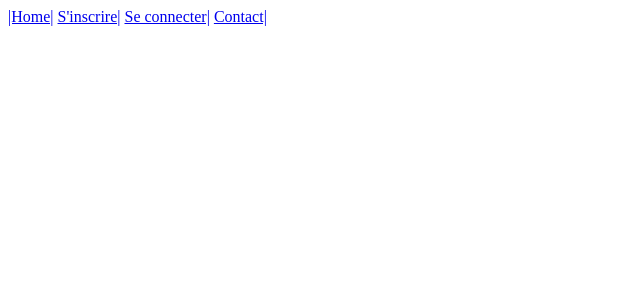
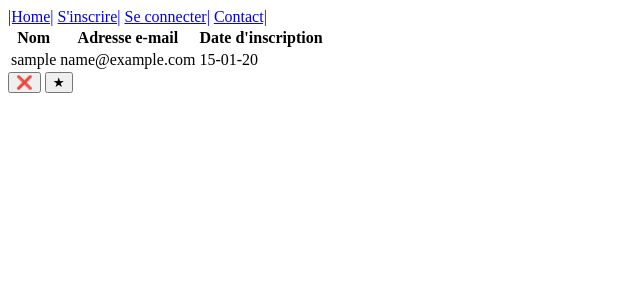
Before and after one commit to manucarenjot/blog-evaluation, a PHP site: page /index.php?c=espace-admin in a window 1280 px wide. Shown: the top 300 px of the page, without its empty margins (0-640 px from the left). Run offline with PHP 8.4, Linux system fonts and the light colour scheme; tables that the repository leaves empty or names only in its code hold one stand-in row (values such as "Sample post").

Commit message:
Gestion de la page admin, création du fonction pour bannir les utilisateurs

```diff
--- a/Controller/AbstactController.php
+++ b/Controller/AbstactController.php
@@ -24,5 +24,9 @@ abstract class AbstactController
         return isset($_POST['delete']);
     }
 
+public function getBanned(): bool {
+    return isset($_POST['banned']);
+}
+
 
 }
--- a/Controller/AdminController.php
+++ b/Controller/AdminController.php
@@ -4,6 +4,13 @@ class AdminController  extends AbstactController {
     public function index()
     {
         $this->render('admin/espace-admin');
+        UserManager::getAllUser();
+        if ($this->getBanned()) {
+            echo 'ok';
+            $mail = trim(strip_tags($_POST['mail']));
+            $username = trim(strip_tags($_POST['username']));
+            BannedManager::addBannedUser($mail, $username);
+        }
     }
 
     public function addRole()
--- a/Controller/UserController.php
+++ b/Controller/UserController.php
@@ -55,7 +55,7 @@ class UserController extends AbstactController
             } else {
                 UserManager::getMailExist($mail);
                 UserManager::getUsernameExist($username);
-
+                $username = lcfirst($username);
                 $passwordHash = password_hash($password, PASSWORD_DEFAULT);
                 UserManager::addUser($username, $mail, $passwordHash);
 
--- /dev/null
+++ b/Model/BannedManager.php
@@ -0,0 +1,19 @@
+<?php
+
+use App\Connect\Connect;
+
+class BannedManager
+{
+    public static function addBannedUser(string $mail, string $username) {
+        $insert = Connect::getPDO()->prepare("INSERT INTO fpm03_banned (mail) value ('$mail')");
+
+        if ($insert->execute()) {
+            $alert = [];
+            $alert[] = '<div class="alert-succes">Vous avez banni '. $username .'!</div>';
+            if (count($alert) > 0) {
+                $_SESSION['alert'] = $alert;
+                header('LOCATION: ?c=espace-admin');
+            }
+        }
+    }
+}
--- a/Model/UserManager.php
+++ b/Model/UserManager.php
@@ -8,7 +8,7 @@ class UserManager
 
     public static function addUser(string $username, string $mail, string $password) {
         $insert = Connect::getPDO()->prepare("INSERT INTO fpm03_user (username, mail, password, date)
-                                            VALUES('{$username}', '{$mail}', '{$password}', NOW())");
+                                            VALUES('$username', '$mail', '$password', NOW())");
 
        if ($insert->execute()) {
            $alert = [];
@@ -22,7 +22,7 @@ class UserManager
     }
 
     public static function getMailExist(string $mail) {
-        $get = Connect::getPDO()->prepare("SELECT * FROM fpm03_user WHERE mail = '{$mail}'");
+        $get = Connect::getPDO()->prepare("SELECT * FROM fpm03_user WHERE mail = '$mail'");
         if ($get->execute()) {
             $datas = $get->fetchAll();
             foreach ($datas as $data) {
@@ -39,7 +39,7 @@ class UserManager
 
     }
     public static function getUsernameExist(string $username) {
-        $get = Connect::getPDO()->prepare("SELECT * FROM fpm03_user WHERE username = '{$username}'");
+        $get = Connect::getPDO()->prepare("SELECT * FROM fpm03_user WHERE username = '$username'");
         if ($get->execute()) {
             $datas = $get->fetchAll();
             foreach ($datas as $data) {
@@ -58,7 +58,7 @@ class UserManager
     public static function connectUserWithMail(string $mail, string $password)
     {
         $alert = [];
-        $result = Connect::getPDO()->prepare("SELECT * FROM fpm03_user WHERE mail = '{$mail}'");
+        $result = Connect::getPDO()->prepare("SELECT * FROM fpm03_user WHERE mail = '$mail'");
 
         $result->execute();
         $data = $result->fetch();
@@ -85,12 +85,14 @@ class UserManager
         }
     }
 
-    public static function getDataUser($id) {
-        $select = Connect::getPDO()->prepare("SELECT * FROM fpm03_user where id = '{$id}'");
+    public static function getDataUser() {
+        $select = Connect::getPDO()->prepare("SELECT * FROM fpm03_user ");
 
         if ($select->execute()) {
             $datas = $select->fetchAll();
-            foreach ($datas as $data) { ?>
+            foreach ($datas as $data) {
+                $_SESSION['user'] = $data
+                ?>
             <div class="userData">
                <h1><?=ucfirst($data['username']) ?></h1>
                 <?php
@@ -121,12 +123,9 @@ class UserManager
     public static function profilUpdate(string $username, string $password)
     {
         $update = Connect::getPDO()->prepare("UPDATE fpm03_user
-                                                    SET username = '{$username}', password = '{$password}'
+                                                    SET username = '$username', password = '$password'
                                                     WHERE id = '{$_SESSION['user']['id']}'");
         if ($update->execute()) {
-            $datas = $update->fetchAll();
-            foreach ($datas as $data) {
-                $_SESSION[user] = $datas;
                 $alert = [];
                 $alert[] = '<div class="alert-succes">Profil modifié</div>';
                 if (count($alert) > 0) {
@@ -135,5 +134,44 @@ class UserManager
                 }
             }
         }
-    }
+
+        public static function getAllUser()
+        {
+            $select = Connect::getPDO()->prepare("SELECT * FROM fpm03_user");
+
+            if ($select->execute()) {
+                $datas = $select->fetchAll();
+                foreach ($datas as $data) {
+                ?>
+                <div class="userList">
+                    <table>
+                        <tbody>
+                        <tr>
+                            <th>Nom</th>
+                            <th>Adresse e-mail</th>
+                            <th>Date d'inscription</th>
+
+                        </tr>
+                        <tr>   <td><?=$data['username']?></td>
+                            <td><?=$data['mail']?></td>
+                            <td><?= date('d-m-y', strtotime($data['date'])) ?></td>
+
+                        </tbody>
+                    </table>
+                    <form action="?c=espace-admin" method="post" style="display: ">
+                        <input type="text" name="username" value="<?=$data['username']?>" style="display: none">
+                        <input type="text" name="mail" value="<?=$data['mail']?>" style="display: none">
+                        <input type="submit" name="banned" value="❌" alt="Bannir l'utilisateur" title="Bannir l'utilisateur"
+
+                    <form action="?c=espace-admin" method="post" style="display: inline">
+                        <input type="text" name="mail" value="<?=$data['username']?>" style="display: none">
+                        <input type="text" name="mail" value="<?=$data['mail']?>" style="display: none">
+                        <input type="submit" name="addModo" value="★" alt="Ajouter modo" title="Ajouter modo">
+
+                </div>
+<?php
+                }
+            }
+        }
+
 }
--- a/View/admin/espace-admin.html.php
+++ b/View/admin/espace-admin.html.php
@@ -1 +1,4 @@
-<?php
+
+</form>
+
+</form>
--- a/require.php
+++ b/require.php
@@ -9,6 +9,7 @@ require __DIR__ . '/Model/AdminManager.php';
 require __DIR__ . '/Model/ArticleManager.php';
 require __DIR__ . '/Model/ModoManager.php';
 require __DIR__ . '/Model/UserManager.php';
+require __DIR__ . '/Model/BannedManager.php';
 
 require __DIR__ . '/Controller/AbstactController.php';
 require __DIR__ . '/Controller/AdminController.php';
```
